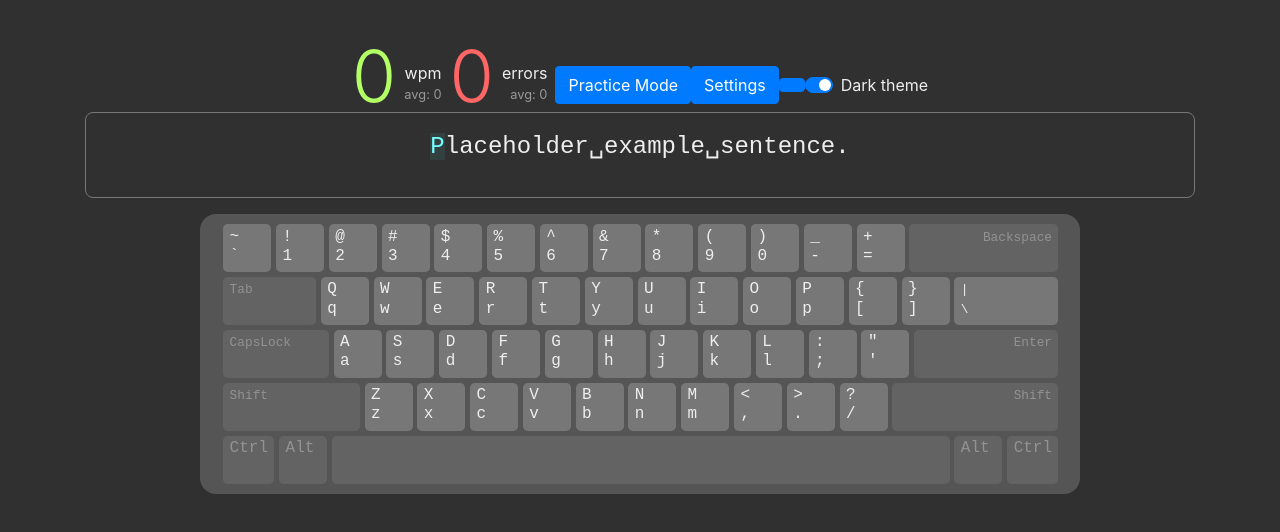
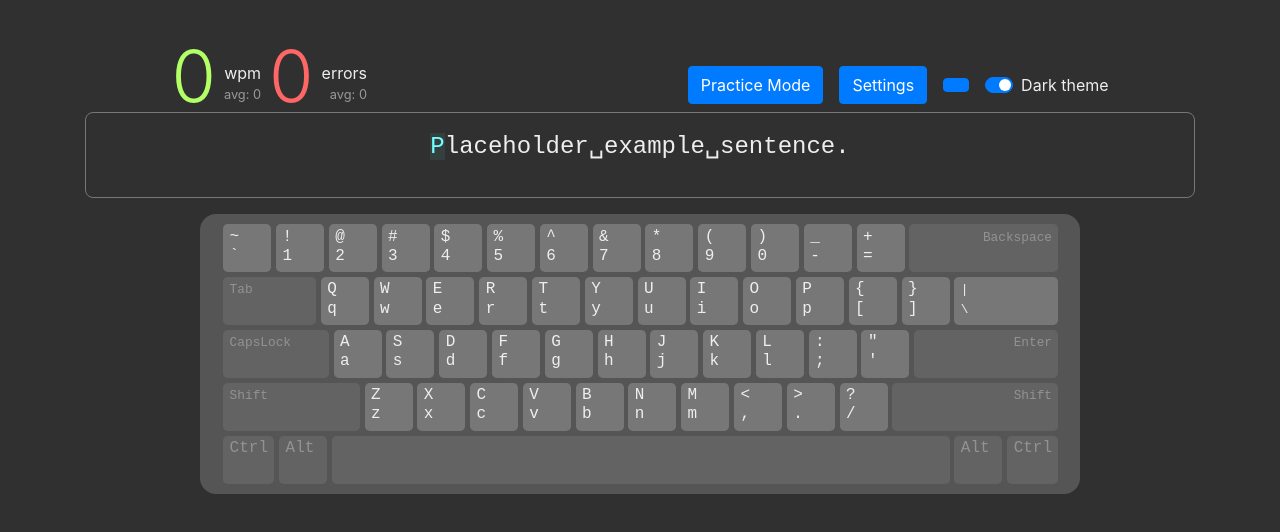
Before and after one commit to sqwxl/type_trainer, a React (Create React App) app: page / in a window 1280 px wide. Shown: the top 532 px of the page. Built offline with nearby package versions, Linux system fonts and the light colour scheme.

Commit message:
cleaning ui

```diff
--- a/src/Components/Toolbar/FontSizeSelet.tsx
+++ b/src/Components/Toolbar/FontSizeSelet.tsx
@@ -3,7 +3,7 @@ import { Button } from 'react-bootstrap'
 import { InlineIcon } from '@iconify/react';
 import bxFontSize from '@iconify/icons-bx/bx-font-size';
 
-export default function FontSizeSelect(props: { toggleFn: any }) {
+export default function FontSizeToggle(props: { toggleFn: any }) {
   return (
     <Button onClick={props.toggleFn}>
       <InlineIcon height="1rem" icon={bxFontSize} />
--- a/src/Components/Toolbar/Toolbar.tsx
+++ b/src/Components/Toolbar/Toolbar.tsx
@@ -4,7 +4,7 @@ import styled from 'styled-components'
 const Wrapper = styled.nav`
   height: 4rem;
   display: flex;
-  justify-content: center;
+  justify-content: space-around;
   align-items: end;
   margin: 0.5rem 0;
 `
@@ -15,14 +15,15 @@ const ToolbarLeft = styled.div`
 `
 const ToolbarRight = styled.div`
   display: flex;
+  justify-content: space-around;
   align-items: center;
 `
 
-export default function Toolbar(props: { left: JSX.Element | JSX.Element[], right: JSX.Element | JSX.Element[] }): JSX.Element {
+export default function Toolbar(props: { stats: JSX.Element, buttons: JSX.Element[] }): JSX.Element {
   return (
     <Wrapper>
-      <ToolbarLeft key="left">{props.left}</ToolbarLeft>
-      <ToolbarRight key="right">{props.right}</ToolbarRight>
+      <ToolbarLeft key="stats">{props.stats}</ToolbarLeft>
+      <ToolbarRight key="buttons">{props.buttons}</ToolbarRight>
     </Wrapper>
   )
 }
--- a/src/Components/TypeTrainer.tsx
+++ b/src/Components/TypeTrainer.tsx
@@ -3,12 +3,11 @@ import Keyboard from "./Keyboard/Keyboard"
 import { TextDisplay } from "./TextDisplay/TextDisplay"
 import { ThemeContext, themes } from "./Contexts/ThemeContext/ThemeContext"
 import Toolbar from "./Toolbar/Toolbar"
-import { Container, Form, FormControl, FormLabel } from "react-bootstrap"
+import { Container } from "react-bootstrap"
 import FormattedText from "./FormattedText/FormattedText"
 import ThemeToggleSwitch from "./Toolbar/ThemeToggleSwitch/ThemeToggleSwitch"
 
-import FontSizeSelect from "./Toolbar/FontSizeSelet"
-import StringOptionsForm from "./Toolbar/StringOptionsForm"
+import FontSizeToggle from "./Toolbar/FontSizeSelet"
 import { isChar, Timer } from "../utils/utils"
 import QuickStats from "./Toolbar/QuickStats"
 import { CSSCustomProperties } from "./Contexts/ThemeContext/css"
@@ -456,15 +455,18 @@ export class TypeTrainer extends React.Component<Props, State> {
         <Container fluid className="App" style={this.state.settings.UI.theme}>
           {
             <Toolbar
-              left={<QuickStats sessionStats={this.state.stats} />}
-              right={[
+              stats={<QuickStats sessionStats={this.state.stats} />}
+              buttons={[
                 <Button key="openModeSelectModalBtn" variant="primary" onClick={() => this.setModeSelectShow(true)}>
                   {this.state.trainingMode}
                 </Button>,
+                <div style={{ margin: "0 0.5rem" }}/>,
                 <Button key="openSettingsModalBtn" onClick={() => this.setSettingsModalShow(true)}>
                   Settings
                 </Button>,
-                <FontSizeSelect key={"fontSelect"} toggleFn={(): void => this.toggleFontSize()} />,
+                <div style={{ margin: "0 0.5rem" }}/>,
+                <FontSizeToggle key={"fontSelect"} toggleFn={(): void => this.toggleFontSize()} />,
+                <div style={{ margin: "0 0.5rem" }}/>,
                 <ThemeToggleSwitch key={"themeToggle"} />,
               ]}
             />
```
Also changed, not shown: 1 other file (tests, documents, lock files or other folders).
